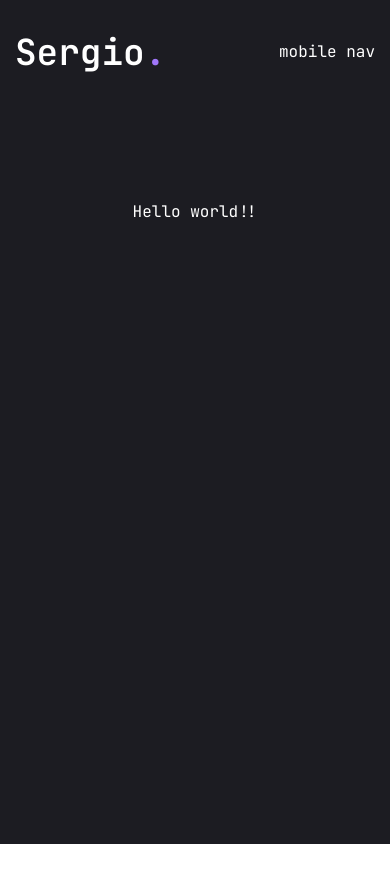
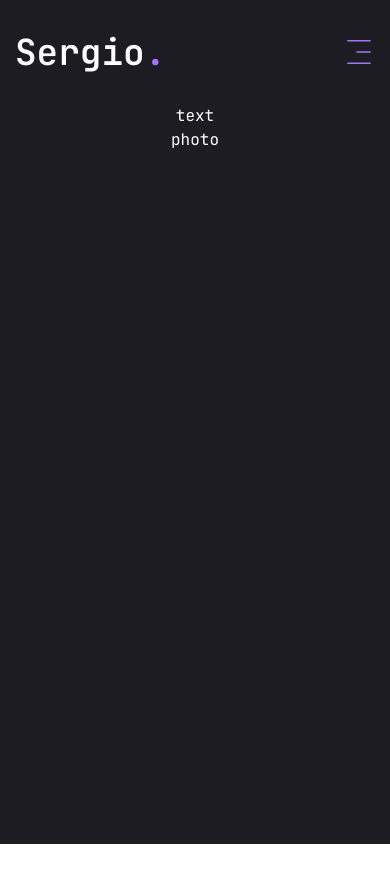
Before and after one commit to junior-apostolo/my-portfolio, a Next.js app: page / in a window 390 px wide. Shown: the top 882 px of the page. After the commit the page ends 844 px from the top, so only its background shows below. Built offline with nearby package versions, Linux system fonts and the light colour scheme.

Commit message:
feat: creating mobileNav, refactoring shadcn button

```diff
--- a/app/page.tsx
+++ b/app/page.tsx
@@ -1,7 +1,15 @@
+import {Button} from '@/components/ui/button';
+import {FiDownload} from 'react-icons/fi'
+
 export default function Home() {
   return (
-    <main className="flex min-h-screen flex-col items-center justify-between p-24">
-      Hello world!!
-    </main>
+    <section className="h-full">
+      <div className="container mx-auto h-full">
+        <div className="flex flex-col xl:flex-row items-center justify-between xl:pt-8">
+          <div>text</div>
+          <div>photo</div>
+        </div>
+      </div>
+    </section>
   );
 }
--- a/components/Header.tsx
+++ b/components/Header.tsx
@@ -1,6 +1,7 @@
 import Link from "next/link";
 import { Button } from "./ui/button";
 import Nav from "./Nav";
+import MobileNav from "./MobileNav";
 
 const Header = () => {
   return (
@@ -20,7 +21,9 @@
         </div>
 
         {/* desktop mobile */}
-        <div className="xl:hidden">mobile nav</div>
+        <div className="xl:hidden">
+          <MobileNav/>
+        </div>
       </div>
     </header>
   );
--- /dev/null
+++ b/components/MobileNav.tsx
@@ -0,0 +1,51 @@
+"use client";
+
+import { Sheet, SheetContent, SheetTrigger } from "@/components/ui/sheet";
+import { usePathname } from "next/navigation";
+import Link from "next/link";
+import { CiMenuFries } from "react-icons/ci";
+
+const links = [
+  { name: "home", path: "/" },
+  { name: "services", path: "/services" },
+  { name: "projects", path: "/projects" },
+  { name: "resume", path: "/resume" },
+  { name: "contact", path: "/contact" },
+];
+
+const MobileNav = () => {
+  const pathname = usePathname();
+  return (
+    <Sheet>
+      <SheetTrigger className="flex justify-center items-center">
+        <CiMenuFries className="text-[32px] text-stress" />
+      </SheetTrigger>
+      <SheetContent className="flex flex-col">
+        <div className="mt-32 mb-40 text-center text-2xl">
+          <Link href="/">
+            <h1 className="text-4xl font-semibold">
+              Sergio<span className="text-stress">.</span>
+            </h1>
+          </Link>
+        </div>
+
+        {/* nav */}
+        <nav className="flex flex-col justify-center items-center gap-8">
+          {links.map((link, index) => {
+            return (
+              <Link
+                href={link.path}
+                key={index}
+                className={`${link.path === pathname && "text-stress border-b-2 border-stress"} text-xl capitalize hover:text-stress transition-all`}
+              >
+                {link.name}
+              </Link>
+            );
+          })}
+        </nav>
+      </SheetContent>
+    </Sheet>
+  );
+};
+
+export default MobileNav;
--- a/components/ui/button.tsx
+++ b/components/ui/button.tsx
@@ -5,24 +5,27 @@
 import { cn } from "@/lib/utils"
 
 const buttonVariants = cva(
-  "inline-flex items-center justify-center whitespace-nowrap rounded-md text-sm font-medium ring-offset-white transition-colors focus-visible:outline-none focus-visible:ring-2 focus-visible:ring-slate-950 focus-visible:ring-offset-2 disabled:pointer-events-none disabled:opacity-50 dark:ring-offset-slate-950 dark:focus-visible:ring-slate-300",
+
+  "inline-flex items-center justify-center whitespace-nowrap rounded-full text-base font-semibold ring-offset-white transition-colors",
   {
     variants: {
       variant: {
-        default: "bg-slate-900 text-slate-50 hover:bg-slate-900/90 dark:bg-slate-50 dark:text-slate-900 dark:hover:bg-slate-50/90",
+        default: "bg-stress text-primary hover:bg-stress-hover",
+        primary: 'bg-primary text-white',
         destructive:
           "bg-red-500 text-slate-50 hover:bg-red-500/90 dark:bg-red-900 dark:text-slate-50 dark:hover:bg-red-900/90",
         outline:
-          "border border-slate-200 bg-white hover:bg-slate-100 hover:text-slate-900 dark:border-slate-800 dark:bg-slate-950 dark:hover:bg-slate-800 dark:hover:text-slate-50",
+          "border border-stress bg-transparent text-stress hover:bg-stress hover:text-primary",
         secondary:
           "bg-slate-100 text-slate-900 hover:bg-slate-100/80 dark:bg-slate-800 dark:text-slate-50 dark:hover:bg-slate-800/80",
         ghost: "hover:bg-slate-100 hover:text-slate-900 dark:hover:bg-slate-800 dark:hover:text-slate-50",
         link: "text-slate-900 underline-offset-4 hover:underline dark:text-slate-50",
       },
       size: {
-        default: "h-10 px-4 py-2",
+        default: "h-[44px] px-6",
+        md: "h-[48px] px-6",
         sm: "h-9 rounded-md px-3",
-        lg: "h-11 rounded-md px-8",
+        lg: "h-[56px] px-8 text-sm uppercase tracking-[2px]",
         icon: "h-10 w-10",
       },
     },
--- a/components/ui/sheet.tsx
+++ b/components/ui/sheet.tsx
@@ -1,19 +1,19 @@
-"use client"
+"use client";
 
-import * as React from "react"
-import * as SheetPrimitive from "@radix-ui/react-dialog"
-import { cva, type VariantProps } from "class-variance-authority"
-import { X } from "lucide-react"
+import * as React from "react";
+import * as SheetPrimitive from "@radix-ui/react-dialog";
+import { cva, type VariantProps } from "class-variance-authority";
+import { cn } from "@/lib/utils";
 
-import { cn } from "@/lib/utils"
+import { IoMdClose } from "react-icons/io";
 
-const Sheet = SheetPrimitive.Root
+const Sheet = SheetPrimitive.Root;
 
-const SheetTrigger = SheetPrimitive.Trigger
+const SheetTrigger = SheetPrimitive.Trigger;
 
-const SheetClose = SheetPrimitive.Close
+const SheetClose = SheetPrimitive.Close;
 
-const SheetPortal = SheetPrimitive.Portal
+const SheetPortal = SheetPrimitive.Portal;
 
 const SheetOverlay = React.forwardRef<
   React.ElementRef<typeof SheetPrimitive.Overlay>,
@@ -27,11 +27,11 @@
     {...props}
     ref={ref}
   />
-))
-SheetOverlay.displayName = SheetPrimitive.Overlay.displayName
+));
+SheetOverlay.displayName = SheetPrimitive.Overlay.displayName;
 
 const sheetVariants = cva(
-  "fixed z-50 gap-4 bg-white p-6 shadow-lg transition ease-in-out data-[state=open]:animate-in data-[state=closed]:animate-out data-[state=closed]:duration-300 data-[state=open]:duration-500 dark:bg-slate-950",
+  "fixed z-50 gap-4 bg-primary p-6 shadow-lg transition ease-in-out data-[state=open]:animate-in data-[state=closed]:animate-out data-[state=closed]:duration-300 data-[state=open]:duration-500 dark:bg-slate-950",
   {
     variants: {
       side: {
@@ -40,14 +40,14 @@
           "inset-x-0 bottom-0 border-t data-[state=closed]:slide-out-to-bottom data-[state=open]:slide-in-from-bottom",
         left: "inset-y-0 left-0 h-full w-3/4 border-r data-[state=closed]:slide-out-to-left data-[state=open]:slide-in-from-left sm:max-w-sm",
         right:
-          "inset-y-0 right-0 h-full w-3/4  border-l data-[state=closed]:slide-out-to-right data-[state=open]:slide-in-from-right sm:max-w-sm",
+          "inset-y-0 right-0 h-full w-3/4  data-[state=closed]:slide-out-to-right data-[state=open]:slide-in-from-right sm:max-w-sm",
       },
     },
     defaultVariants: {
       side: "right",
     },
   }
-)
+);
 
 interface SheetContentProps
   extends React.ComponentPropsWithoutRef<typeof SheetPrimitive.Content>,
@@ -65,14 +65,14 @@
       {...props}
     >
       {children}
-      <SheetPrimitive.Close className="absolute right-4 top-4 rounded-sm opacity-70 ring-offset-white transition-opacity hover:opacity-100 focus:outline-none focus:ring-2 focus:ring-slate-950 focus:ring-offset-2 disabled:pointer-events-none data-[state=open]:bg-slate-100 dark:ring-offset-slate-950 dark:focus:ring-slate-300 dark:data-[state=open]:bg-slate-800">
-        <X className="h-4 w-4" />
+      <SheetPrimitive.Close className="absolute right-8 top-8 transition-opacity outline-none">
+        <IoMdClose className="text-3xl text-stress" />
         <span className="sr-only">Close</span>
       </SheetPrimitive.Close>
     </SheetPrimitive.Content>
   </SheetPortal>
-))
-SheetContent.displayName = SheetPrimitive.Content.displayName
+));
+SheetContent.displayName = SheetPrimitive.Content.displayName;
 
 const SheetHeader = ({
   className,
@@ -85,8 +85,8 @@
     )}
     {...props}
   />
-)
-SheetHeader.displayName = "SheetHeader"
+);
+SheetHeader.displayName = "SheetHeader";
 
 const SheetFooter = ({
   className,
@@ -99,8 +99,8 @@
     )}
     {...props}
   />
-)
-SheetFooter.displayName = "SheetFooter"
+);
+SheetFooter.displayName = "SheetFooter";
 
 const SheetTitle = React.forwardRef<
   React.ElementRef<typeof SheetPrimitive.Title>,
@@ -108,11 +108,14 @@
 >(({ className, ...props }, ref) => (
   <SheetPrimitive.Title
     ref={ref}
-    className={cn("text-lg font-semibold text-slate-950 dark:text-slate-50", className)}
+    className={cn(
+      "text-lg font-semibold text-slate-950 dark:text-slate-50",
+      className
+    )}
     {...props}
   />
-))
-SheetTitle.displayName = SheetPrimitive.Title.displayName
+));
+SheetTitle.displayName = SheetPrimitive.Title.displayName;
 
 const SheetDescription = React.forwardRef<
   React.ElementRef<typeof SheetPrimitive.Description>,
@@ -123,8 +126,8 @@
     className={cn("text-sm text-slate-500 dark:text-slate-400", className)}
     {...props}
   />
-))
-SheetDescription.displayName = SheetPrimitive.Description.displayName
+));
+SheetDescription.displayName = SheetPrimitive.Description.displayName;
 
 export {
   Sheet,
@@ -137,4 +140,4 @@
   SheetFooter,
   SheetTitle,
   SheetDescription,
-}
+};
--- a/package.json
+++ b/package.json
@@ -24,6 +24,7 @@
     "postcss": "^8.4.38",
     "react": "^18",
     "react-dom": "^18",
+    "react-icons": "^5.2.1",
     "tailwind-merge": "^2.3.0",
     "tailwindcss": "^3.4.3",
     "tailwindcss-animate": "^1.0.7"
```
Also changed, not shown: 1 other file (tests, documents, lock files or other folders).
